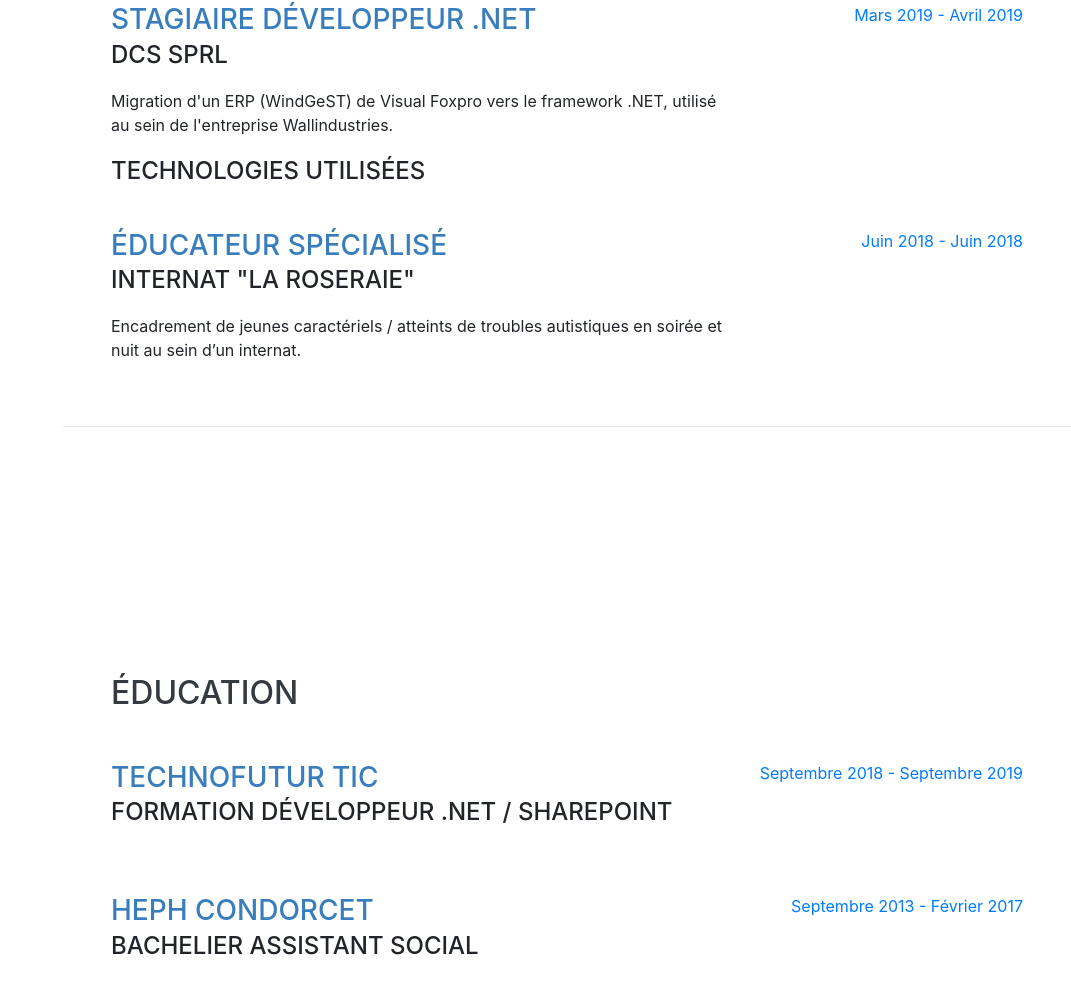
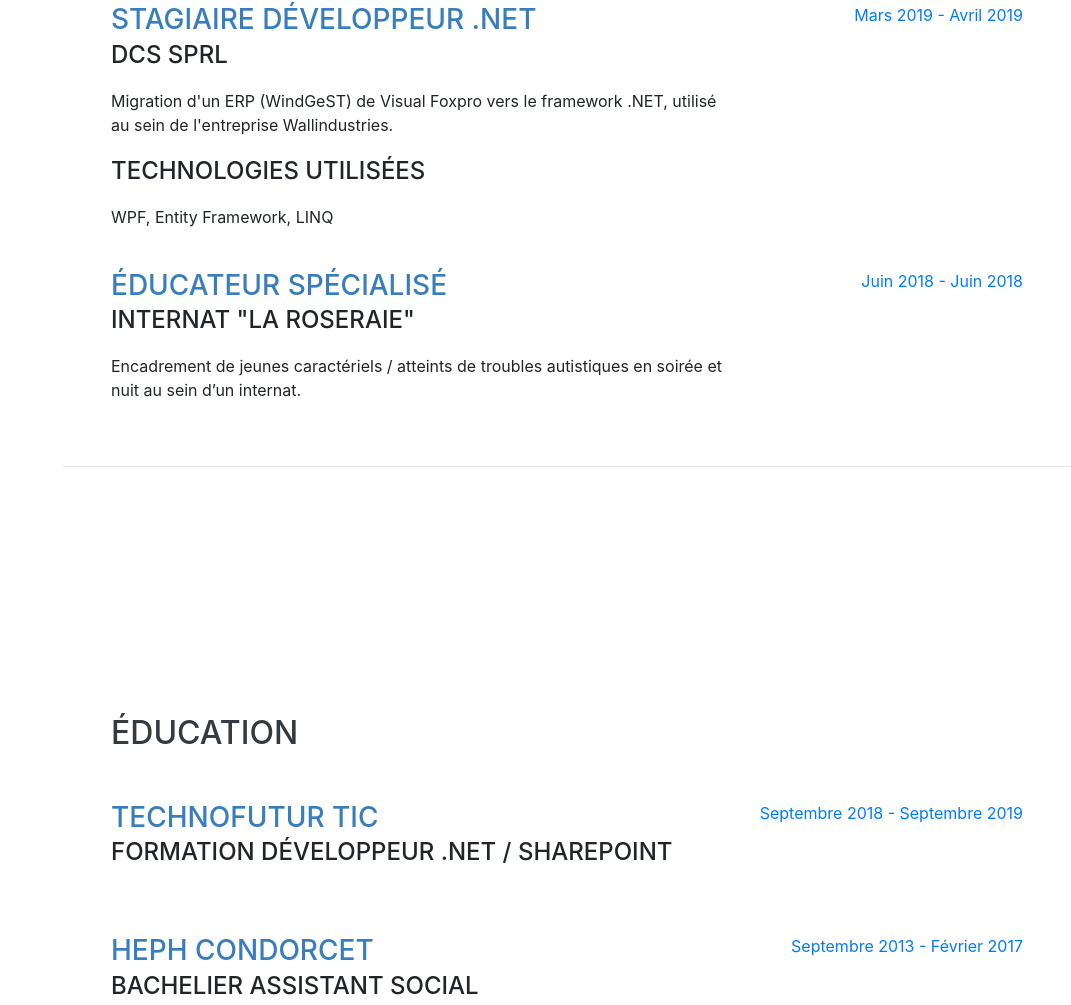
Before and after one commit to PierreCottray/pierrecottray.github.io, a website with bundled scripts: page index.html in a window 1280 px wide. Shown: the part 1198-2203 px from the top of the page, without its empty margins (209-1280 px from the left). Built offline with nearby package versions, Linux system fonts and the light colour scheme; a web font is replaced by a local one.

Commit message:
Final final commit 24/05

```diff
--- a/index.html
+++ b/index.html
@@ -108,7 +108,7 @@
             <div class="subheading mb-3">DCS SPRL</div>
             <p>Migration d'un ERP (WindGeST) de Visual Foxpro vers le framework .NET, utilisé au sein de l'entreprise Wallindustries.</p>
             <div class="subheading mb-3">Technologies utilisées</div>
-            <p></p>
+            <p>WPF, Entity Framework, LINQ</p>
           </div>
           <div class="resume-date text-md-right">
             <span class="text-primary">Mars 2019 - Avril 2019</span>
```
